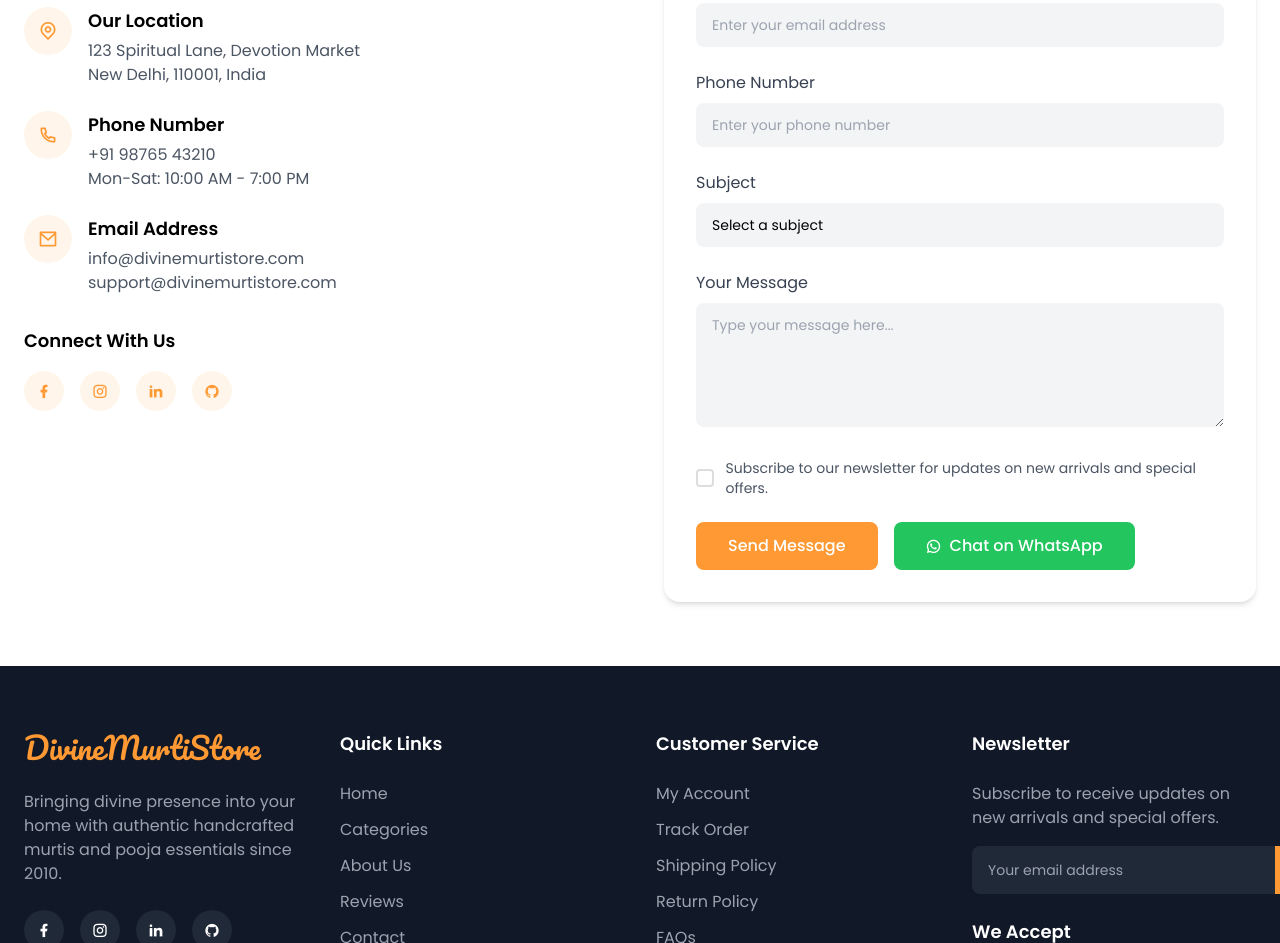
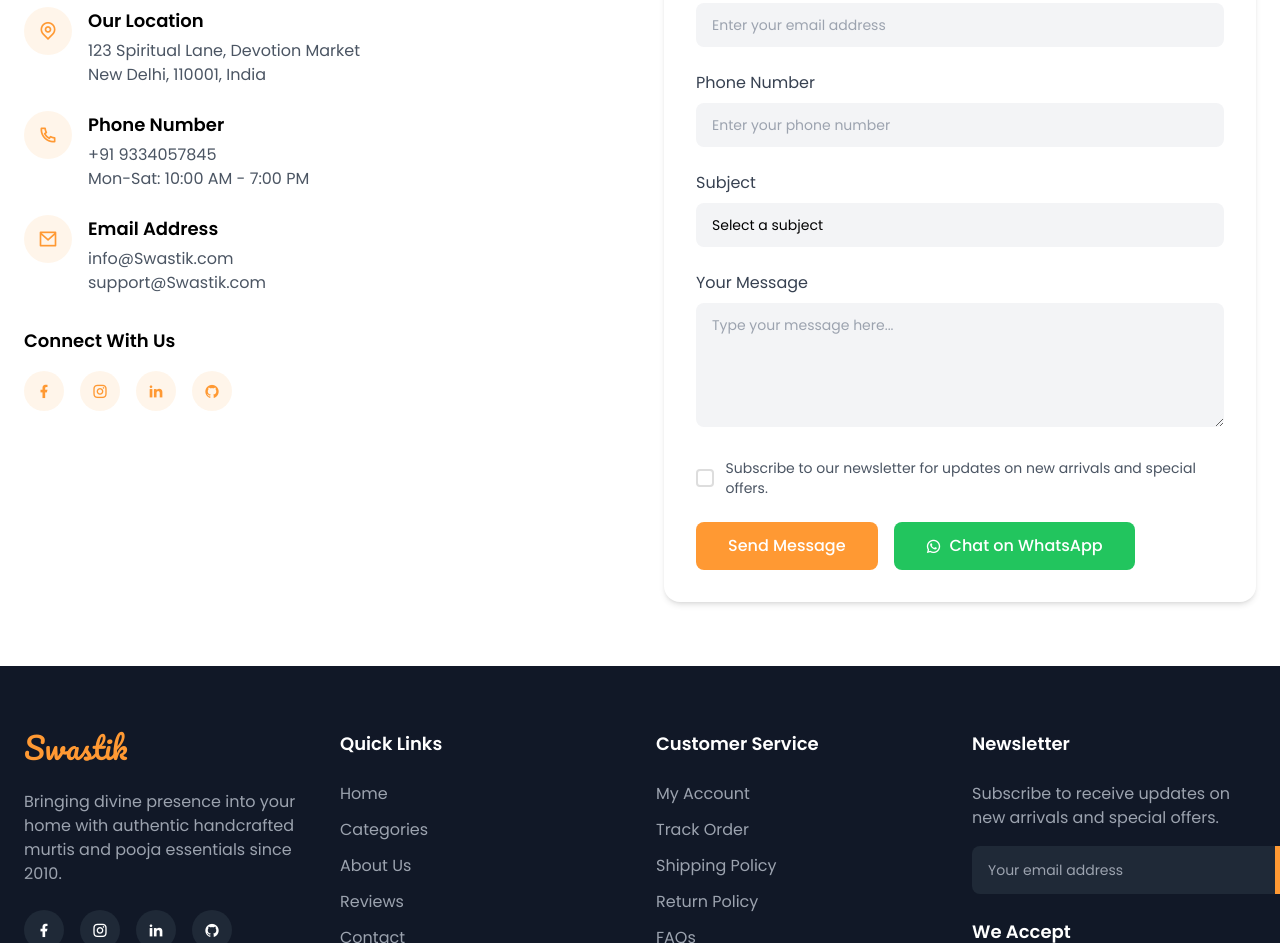
Before and after one commit to harigit04/Swastik, a plain HTML site: page index.html in a window 1280 px wide. Shown: the part 4683-5626 px from the top of the page. Drawn offline with nearby package versions, Linux system fonts and the light colour scheme.

Commit message:
updated title

```diff
--- a/index.html
+++ b/index.html
@@ -183,7 +183,7 @@
   <!-- Header -->
   <header class="header-nav fixed w-full z-50 py-4 px-6 bg-opacity-40 bg-white">
     <div class="container mx-auto flex items-center justify-between">
-      <a href="#" class="text-3xl font-['Pacifico'] text-primary">Swastik</a>
+      <a href="#" class="text-3xl font-['Pacifico'] text-primary">Swastik </a>
       <nav class="hidden md:flex items-center space-x-8">
         <a href="#" class="text-gray-800 hover:text-primary font-medium relative group">
           Home
@@ -733,7 +733,7 @@
         <div>
           <div class="inline-block px-4 py-2 bg-primary/10 text-primary rounded-full mb-4">Our Story</div>
           <h2 class="text-3xl md:text-4xl font-bold mb-6 serif-font">Bringing Sacred Art to Your Home Since 2010</h2>
-          <p class="text-gray-600 mb-6">DivineMurtiStore was founded with a mission to preserve and promote the rich
+          <p class="text-gray-600 mb-6">Swastik was founded with a mission to preserve and promote the rich
             tradition of Hindu sacred art while making it accessible to devotees worldwide. We work directly with
             skilled artisans from across India who have inherited generations of craftsmanship in creating divine murtis
             and pooja items.</p>
@@ -838,7 +838,7 @@
                 <i class="ri-star-fill"></i>
                 <i class="ri-star-fill"></i>
               </div>
-              <p class="text-gray-600 mb-6">"I've purchased several items from DivineMurtiStore and each one has
+              <p class="text-gray-600 mb-6">"I've purchased several items from Swastik and each one has
                 exceeded my expectations. The brass pooja set is particularly stunning. The delivery was prompt and
                 everything was packed with great care. I appreciate the personal touch in their service."</p>
               <div class="flex items-center">
@@ -940,7 +940,7 @@
               </div>
               <div>
                 <h3 class="text-lg font-semibold mb-1">Phone Number</h3>
-                <p class="text-gray-600">+91 98765 43210</p>
+                <p class="text-gray-600">+91 9334057845</p>
                 <p class="text-gray-600">Mon-Sat: 10:00 AM - 7:00 PM</p>
               </div>
             </div>
@@ -951,8 +951,8 @@
               </div>
               <div>
                 <h3 class="text-lg font-semibold mb-1">Email Address</h3>
-                <p class="text-gray-600">info@divinemurtistore.com</p>
-                <p class="text-gray-600">support@divinemurtistore.com</p>
+                <p class="text-gray-600">info@Swastik.com</p>
+                <p class="text-gray-600">support@Swastik.com</p>
               </div>
             </div>
           </div>
@@ -1048,7 +1048,7 @@
     <div class="container mx-auto">
       <div class="grid grid-cols-1 md:grid-cols-2 lg:grid-cols-4 gap-8">
         <div>
-          <a href="#" class="text-3xl font-['Pacifico'] text-primary mb-6 inline-block">DivineMurtiStore</a>
+          <a href="#" class="text-3xl font-['Pacifico'] text-primary mb-6 inline-block">Swastik</a>
           <p class="text-gray-400 mb-6">Bringing divine presence into your home with authentic handcrafted murtis and
             pooja essentials since 2010.</p>
           <div class="flex space-x-4">
@@ -1122,7 +1122,7 @@
       </div>
       <div class="border-t border-gray-800 mt-12 pt-8">
         <div class="flex flex-col md:flex-row justify-between items-center">
-          <p class="text-gray-400 text-sm mb-4 md:mb-0">© 2025 DivineMurtiStore. All rights reserved.</p>
+          <p class="text-gray-400 text-sm mb-4 md:mb-0">© Swastik. All rights reserved.</p>
           <div class="flex space-x-6">
             <a href="#" class="text-gray-400 hover:text-primary text-sm">Privacy Policy</a>
             <a href="#" class="text-gray-400 hover:text-primary text-sm">Terms of Service</a>
```
